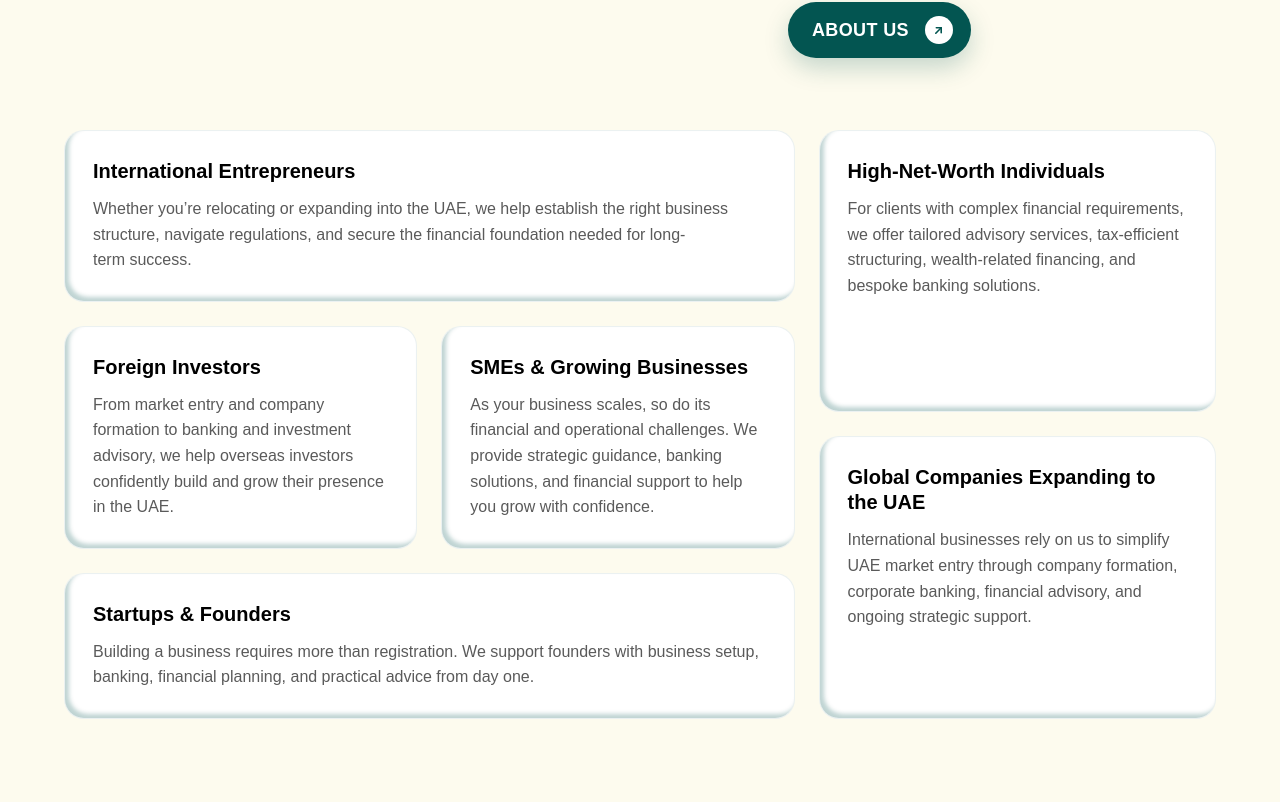
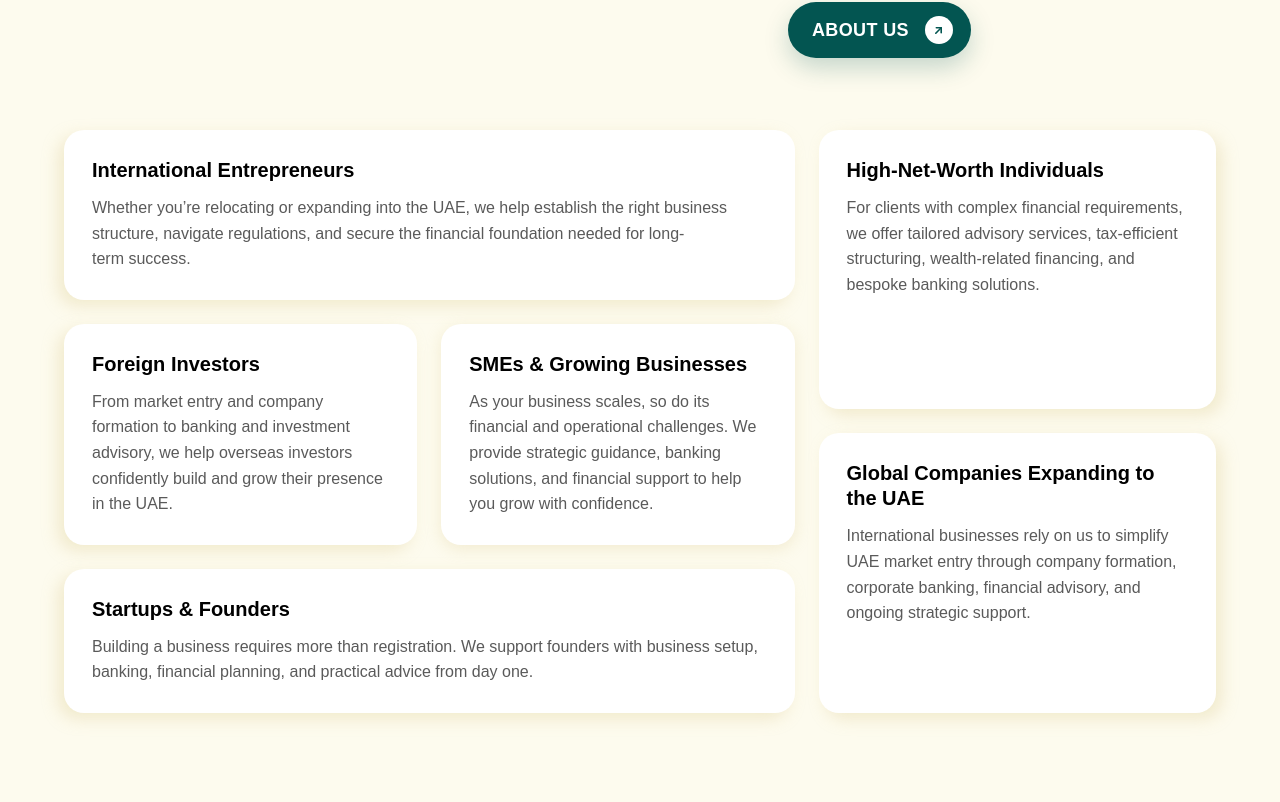
Before and after one commit to PrinceKhimani78/ultronnew, a Next.js app: page / in a window 1280 px wide. Shown: the part 1118-1920 px from the top of the page. Built offline with nearby package versions, Linux system fonts and the light colour scheme; no server answers; a web font is replaced by a local one.

Commit message:
Update home page cards to use directional golden shadows matching Figma

```diff
--- a/src/components/home/ConsultationForm.tsx
+++ b/src/components/home/ConsultationForm.tsx
@@ -99,7 +99,7 @@ export function ConsultationForm() {
       style={{
         backgroundImage:
           'conic-gradient(from -46.16deg at 50% 50%, #035551 0deg, #058881 178.8deg, #035551 360deg)',
-        boxShadow: '4px 4px 8px 5px rgba(3,85,81,0.25)',
+        boxShadow: '6px 6px 20px 0px rgba(220,203,142,0.38)',
       }}
     >
       {/*
--- a/src/components/home/HowUltronWorks.tsx
+++ b/src/components/home/HowUltronWorks.tsx
@@ -45,12 +45,22 @@ import { cn } from '@/lib/utils';
  * clipped text is a worse failure than a card twelve pixels tall. See
  * HOME_PAGE_REVIEW.md for the arithmetic and the three ways to close it.
  */
-const CARD_PLATE =
+const BASE_CARD_PLATE =
   'relative flex w-full flex-col rounded-[20px] p-[5px] ' +
   'bg-[linear-gradient(180deg,rgba(255,255,255,0.05)_0%,#DCCB8E_100%)] ' +
-  'shadow-[0px_20px_40px_0px_rgba(0,0,0,0.20)] backdrop-blur-[40px] ' +
+  'backdrop-blur-[40px] ' +
   // Mobile fills its column up to the design's 360px ceiling; desktop pins to 306.
   'mx-auto max-w-[360px] lg:mx-0 lg:max-w-[306px] lg:min-h-[287px]';
+
+const LEFT_CARD_PLATE = cn(
+  BASE_CARD_PLATE,
+  'shadow-[0px_6px_16px_0px_rgba(220,203,142,0.25)] lg:shadow-[-6px_8px_24px_0px_rgba(220,203,142,0.38)]',
+);
+
+const RIGHT_CARD_PLATE = cn(
+  BASE_CARD_PLATE,
+  'shadow-[0px_6px_16px_0px_rgba(220,203,142,0.25)] lg:shadow-[6px_8px_24px_0px_rgba(220,203,142,0.38)]',
+);
 
 /**
  * The white fill. Its radius is 15px, not 20px — the 20px in the panel is the
@@ -270,7 +280,10 @@ export function HowUltronWorks() {
                           own passage through the viewport — so the four steps
                           arrive at the reader's scrolling pace rather than as
                           one block when the band's top edge clears the fold. */}
-                      <Reveal className={CARD_PLATE} amount={0.25}>
+                      <Reveal
+                        className={isRight ? RIGHT_CARD_PLATE : LEFT_CARD_PLATE}
+                        amount={0.25}
+                      >
                         <StepCardContent title={step.title} body={step.body} />
                       </Reveal>
                     </div>
--- a/src/components/home/ServiceTabs.tsx
+++ b/src/components/home/ServiceTabs.tsx
@@ -66,7 +66,7 @@ export function ServiceTabs() {
         aria-label="Our Core Services"
         aria-orientation="vertical"
         onKeyDown={onKeyDown}
-        className="hidden flex-col space-y-1.5 rounded-[20px] border border-[#035551] bg-[#FDFBEE] p-2 shadow-[4px_4px_8px_2px_rgba(3,85,81,0.25)] lg:col-span-4 lg:flex"
+        className="hidden flex-col space-y-1.5 rounded-[20px] bg-[#FDFBEE] p-2 shadow-[0px_4px_12px_0px_rgba(220,203,142,0.25)] lg:col-span-4 lg:flex lg:shadow-[-6px_6px_16px_0px_rgba(220,203,142,0.35)]"
       >
         {SERVICES.map((service, index) => {
           const isActive = index === activeIndex;
@@ -108,7 +108,7 @@ export function ServiceTabs() {
           return (
             <div
               key={service.slug}
-              className="overflow-hidden rounded-[20px] border border-[#035551] bg-white shadow-[4px_4px_8px_2px_rgba(3,85,81,0.25)]"
+              className="overflow-hidden rounded-[20px] bg-white shadow-[0px_4px_12px_0px_rgba(220,203,142,0.30)]"
             >
               <button
                 type="button"
@@ -196,7 +196,7 @@ export function ServiceTabs() {
               hidden={!isActive}
               tabIndex={0}
               className={cn(
-                'ease-house rounded-[20px] border border-[#035551] bg-white p-8 shadow-[4px_4px_8px_2px_rgba(3,85,81,0.25)] transition-all duration-300 lg:p-10',
+                'ease-house rounded-[20px] bg-white p-8 shadow-[0px_4px_12px_0px_rgba(220,203,142,0.25)] transition-all duration-300 lg:p-10 lg:shadow-[6px_6px_16px_0px_rgba(220,203,142,0.35)]',
                 isActive
                   ? 'translate-y-0 opacity-100'
                   : 'hidden translate-y-2 opacity-0',
--- a/src/components/home/who-we-help/WhoWeHelp.tsx
+++ b/src/components/home/who-we-help/WhoWeHelp.tsx
@@ -97,13 +97,15 @@ export function WhoWeHelpSection() {
           <WhoWeHelpCard
             item={card1}
             index={0}
+            position="left"
             className="sm:col-span-2 lg:col-span-2"
           />
-          <WhoWeHelpCard item={card2} index={1} />
-          <WhoWeHelpCard item={card3} index={2} />
+          <WhoWeHelpCard item={card2} index={1} position="left" />
+          <WhoWeHelpCard item={card3} index={2} position="center" />
           <WhoWeHelpCard
             item={card4}
             index={3}
+            position="left"
             className="sm:col-span-2 lg:col-span-2"
           />
 
@@ -113,10 +115,16 @@ export function WhoWeHelpSection() {
             source order, so 1–6 reads the same at every width.
           */}
           <div className="flex flex-col gap-5 sm:col-span-2 sm:flex-row lg:col-span-1 lg:col-start-3 lg:row-span-3 lg:row-start-1 lg:flex-col lg:gap-6">
-            <WhoWeHelpCard item={card5} index={4} className="sm:flex-1" />
+            <WhoWeHelpCard
+              item={card5}
+              index={4}
+              position="right"
+              className="sm:flex-1"
+            />
             <WhoWeHelpCard
               item={card6}
               index={5}
+              position="right"
               className="sm:flex-1 lg:flex-1"
             />
           </div>
--- a/src/components/home/who-we-help/WhoWeHelpCard.tsx
+++ b/src/components/home/who-we-help/WhoWeHelpCard.tsx
@@ -15,23 +15,35 @@ import { cn } from '@/lib/utils';
  * entrance and the hover state each own a transform without a fight.
  */
 
-const CARD_CLASS = [
-  'flex flex-1 flex-col rounded-[20px] bg-white p-5 sm:p-6 lg:p-7',
-  'border border-[rgba(3,85,81,0.08)]',
-  'shadow-[inset_4px_-4px_4px_0px_rgba(3,85,81,0.25)]',
-  'transition-all duration-[250ms] ease-out',
-  'hover:-translate-y-1.5 hover:border-[#035551] hover:shadow-[inset_4px_-4px_6px_0px_rgba(3,85,81,0.35),0_18px_40px_rgba(3,85,81,0.14)]',
-].join(' ');
+type CardPosition = 'left' | 'right' | 'center';
+
+const BASE_CARD_CLASS =
+  'flex flex-1 flex-col rounded-[20px] bg-white p-5 sm:p-6 lg:p-7 transition-all duration-[250ms] ease-out hover:-translate-y-1.5';
+
+const SHADOW_CLASSES: Record<CardPosition, string> = {
+  left: 'shadow-[0px_4px_12px_0px_rgba(220,203,142,0.25)] sm:shadow-[-6px_6px_16px_0px_rgba(220,203,142,0.35)] hover:shadow-[-8px_8px_24px_0px_rgba(220,203,142,0.45)]',
+  right:
+    'shadow-[0px_4px_12px_0px_rgba(220,203,142,0.25)] sm:shadow-[6px_6px_16px_0px_rgba(220,203,142,0.35)] hover:shadow-[8px_8px_24px_0px_rgba(220,203,142,0.45)]',
+  center:
+    'shadow-[0px_4px_16px_0px_rgba(220,203,142,0.30)] hover:shadow-[0px_6px_24px_0px_rgba(220,203,142,0.40)]',
+};
 
 type WhoWeHelpCardProps = {
   item: WhoWeHelpItem;
   /** Position in the bento, 0-based. Drives the stagger delay. */
   index: number;
+  /** Position of the card in the layout for directional shadow. */
+  position?: CardPosition;
   /** Grid placement for this card's slot. Applied to the wrapper. */
   className?: string;
 };
 
-export function WhoWeHelpCard({ item, index, className }: WhoWeHelpCardProps) {
+export function WhoWeHelpCard({
+  item,
+  index,
+  position = 'left',
+  className,
+}: WhoWeHelpCardProps) {
   return (
     <Reveal
       delay={index * STAGGER_MS}
@@ -41,7 +53,7 @@ export function WhoWeHelpCard({ item, index, className }: WhoWeHelpCardProps) {
       // column waiting. A tenth of a card is unambiguously on screen.
       amount={0.1}
     >
-      <div className={CARD_CLASS}>
+      <div className={cn(BASE_CARD_CLASS, SHADOW_CLASSES[position])}>
         <h3 className="mb-3 text-[18px] leading-tight font-semibold text-black sm:text-[20px]">
           {item.title}
         </h3>
```
